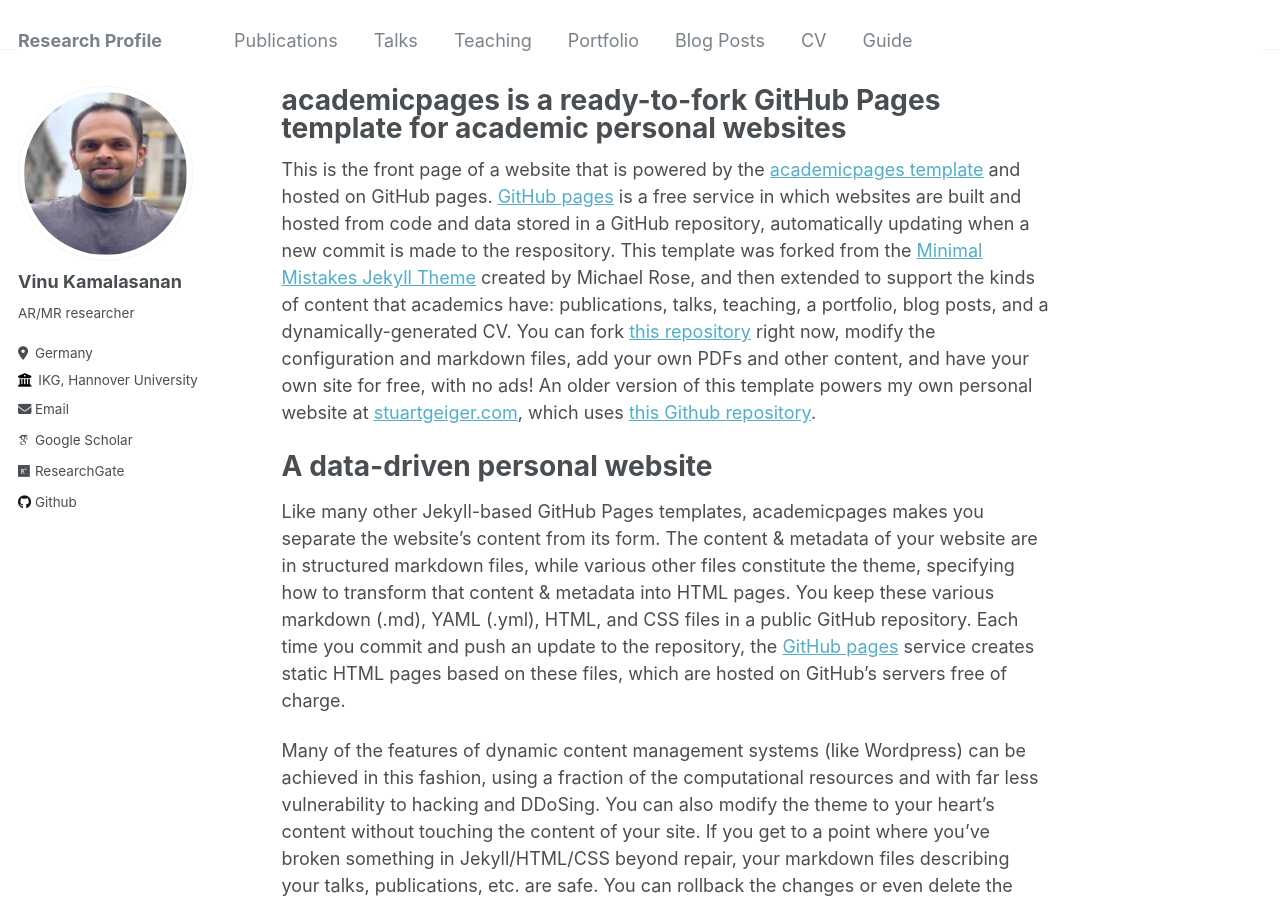
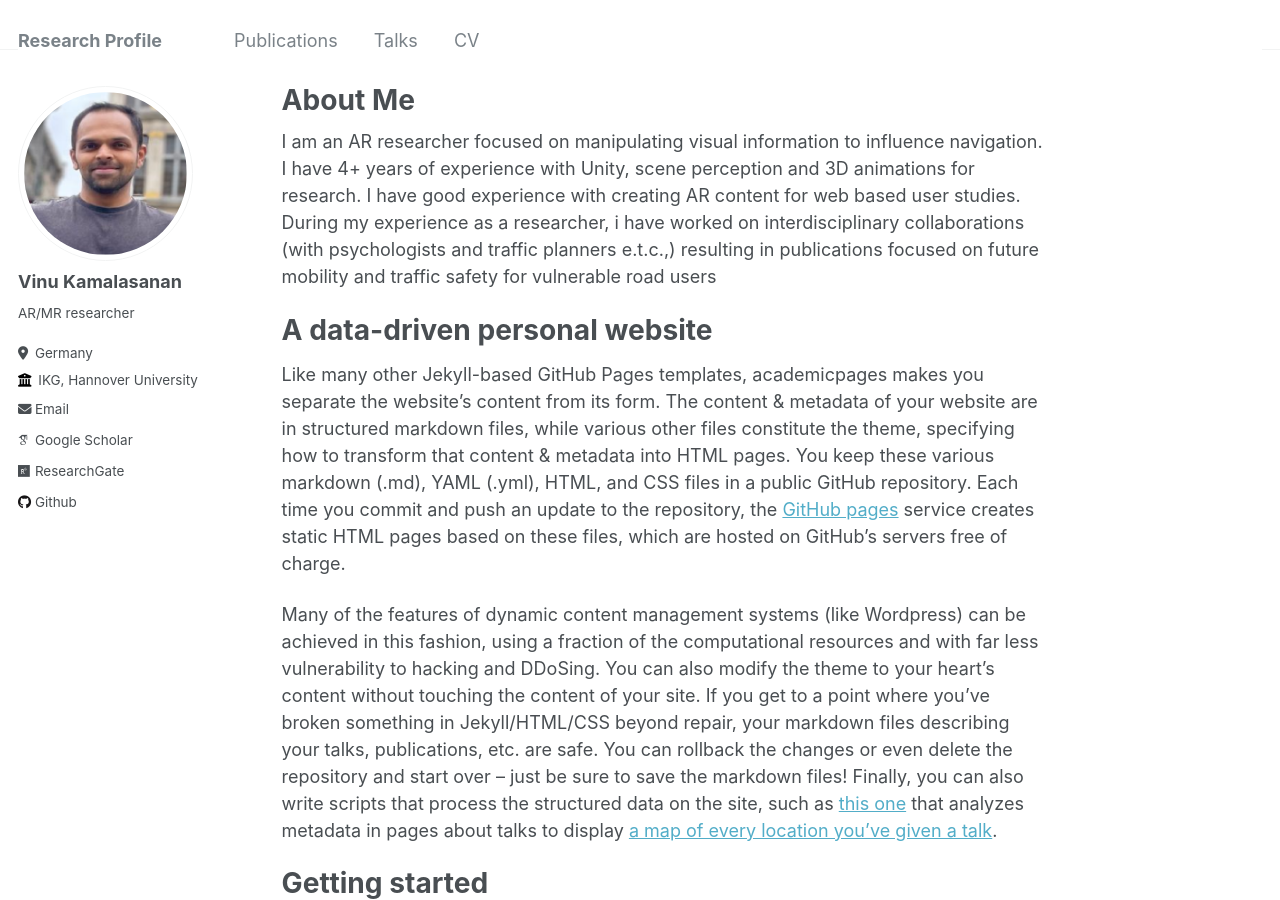
Before and after one commit to vinu-kamalasanan/vinu-kamalasanan.github.io, a Jekyll site: the page built from _pages/about.md, in a window 1280 px wide and 900 px high. Built offline with Jekyll 4.4.1, drawn with Linux system fonts in a browser that asks for light colours; some web fonts are replaced.

Commit message:
new files

```diff
--- a/_pages/about.md
+++ b/_pages/about.md
@@ -1,13 +1,15 @@
 ---
 permalink: /
-title: "academicpages is a ready-to-fork GitHub Pages template for academic personal websites"
+title: "About Me"
 author_profile: true
 redirect_from:
   - /about/
   - /about.html
 ---
 
-This is the front page of a website that is powered by the [academicpages template](https://github.com/academicpages/academicpages.github.io) and hosted on GitHub pages. [GitHub pages](https://pages.github.com) is a free service in which websites are built and hosted from code and data stored in a GitHub repository, automatically updating when a new commit is made to the respository. This template was forked from the [Minimal Mistakes Jekyll Theme](https://mmistakes.github.io/minimal-mistakes/) created by Michael Rose, and then extended to support the kinds of content that academics have: publications, talks, teaching, a portfolio, blog posts, and a dynamically-generated CV. You can fork [this repository](https://github.com/academicpages/academicpages.github.io) right now, modify the configuration and markdown files, add your own PDFs and other content, and have your own site for free, with no ads! An older version of this template powers my own personal website at [stuartgeiger.com](http://stuartgeiger.com), which uses [this Github repository](https://github.com/staeiou/staeiou.github.io).
+I am an AR researcher focused on manipulating visual information to influence navigation. I have 4+ years of experience with Unity, scene perception and 3D animations for research. I have good experience with creating AR content for web based user studies. During my experience as a researcher, i have worked on interdisciplinary collaborations (with psychologists and traffic planners e.t.c.,) resulting in publications focused on future mobility and traffic safety for vulnerable road users
+
+
 
 A data-driven personal website
 ======
```
Also changed, not shown: _data/navigation.yml (+8 -8 lines).
